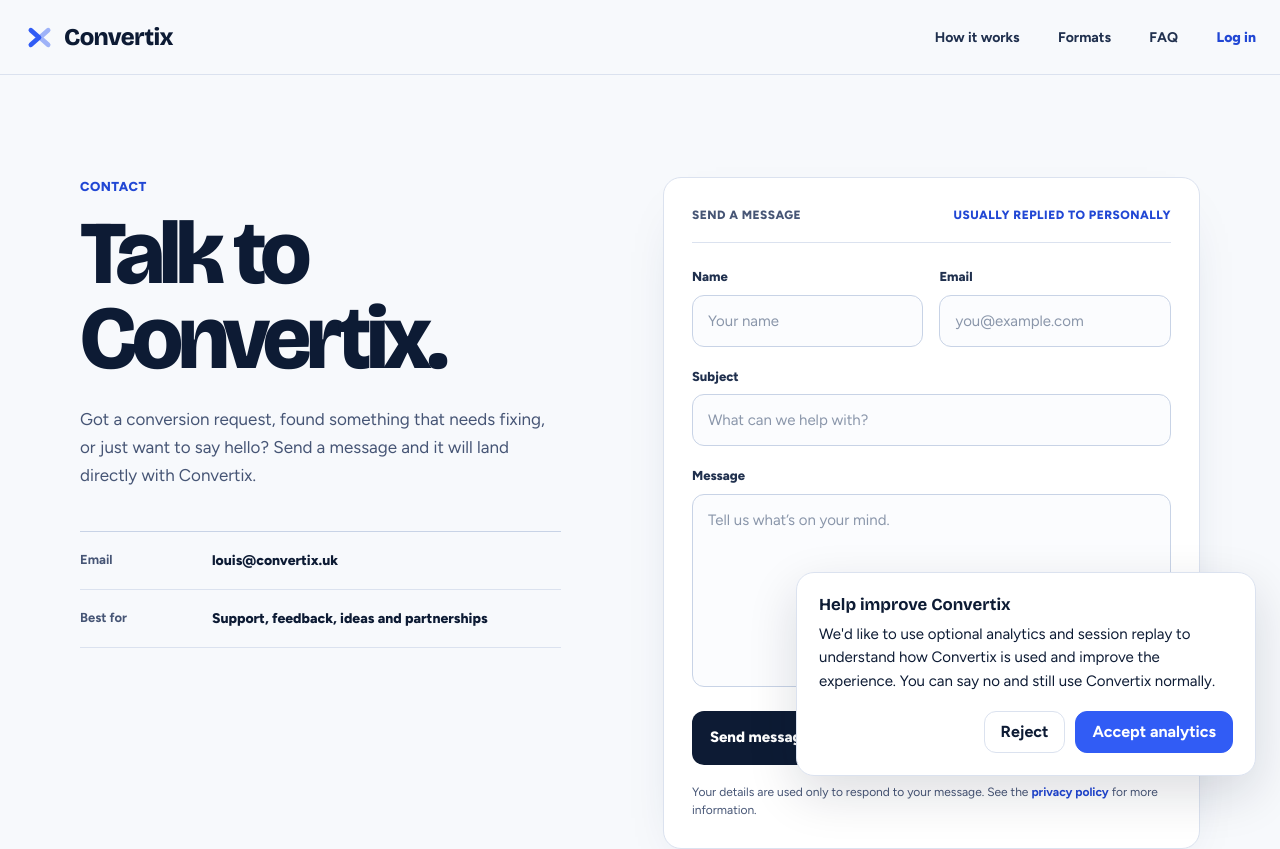
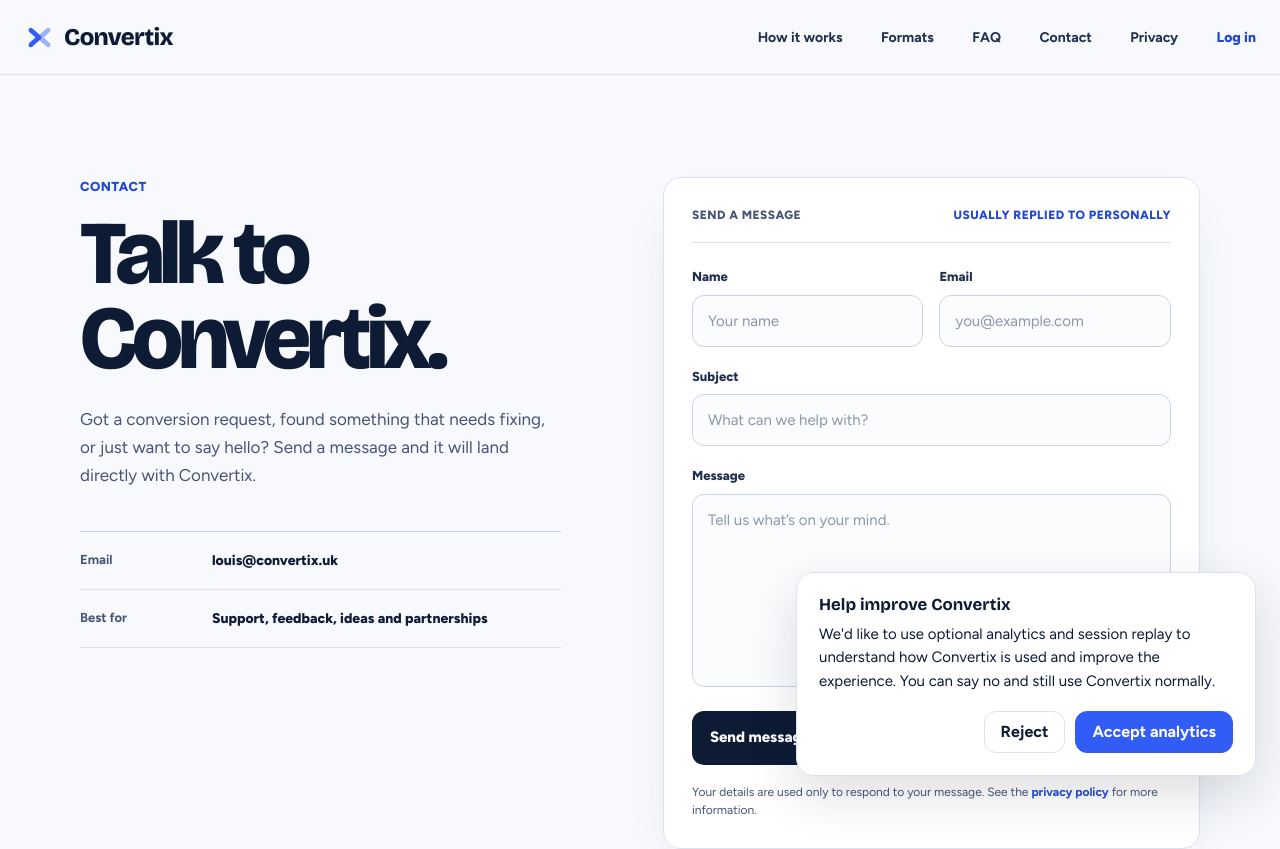
Before and after one commit to louisboii747/Convertix, a Next.js app in the folder apps/web/: page /contact in a window 1280 px wide. Shown: the top 849 px of the page. Built offline with nearby package versions, Linux system fonts and the light colour scheme; no server answers.

Commit message:
Add contact and privacy links to top navigation

```diff
--- a/apps/web/src/components/site-header.tsx
+++ b/apps/web/src/components/site-header.tsx
@@ -31,6 +31,8 @@ export async function SiteHeader() {
           <Link href="/#how-it-works">How it works</Link>
           <Link href="/#formats">Formats</Link>
           <Link href="/#faq">FAQ</Link>
+          <Link href="/contact">Contact</Link>
+          <Link href="/privacy">Privacy</Link>
 
           {user ? (
             <Link className="site-auth-link" href="/account">
```
